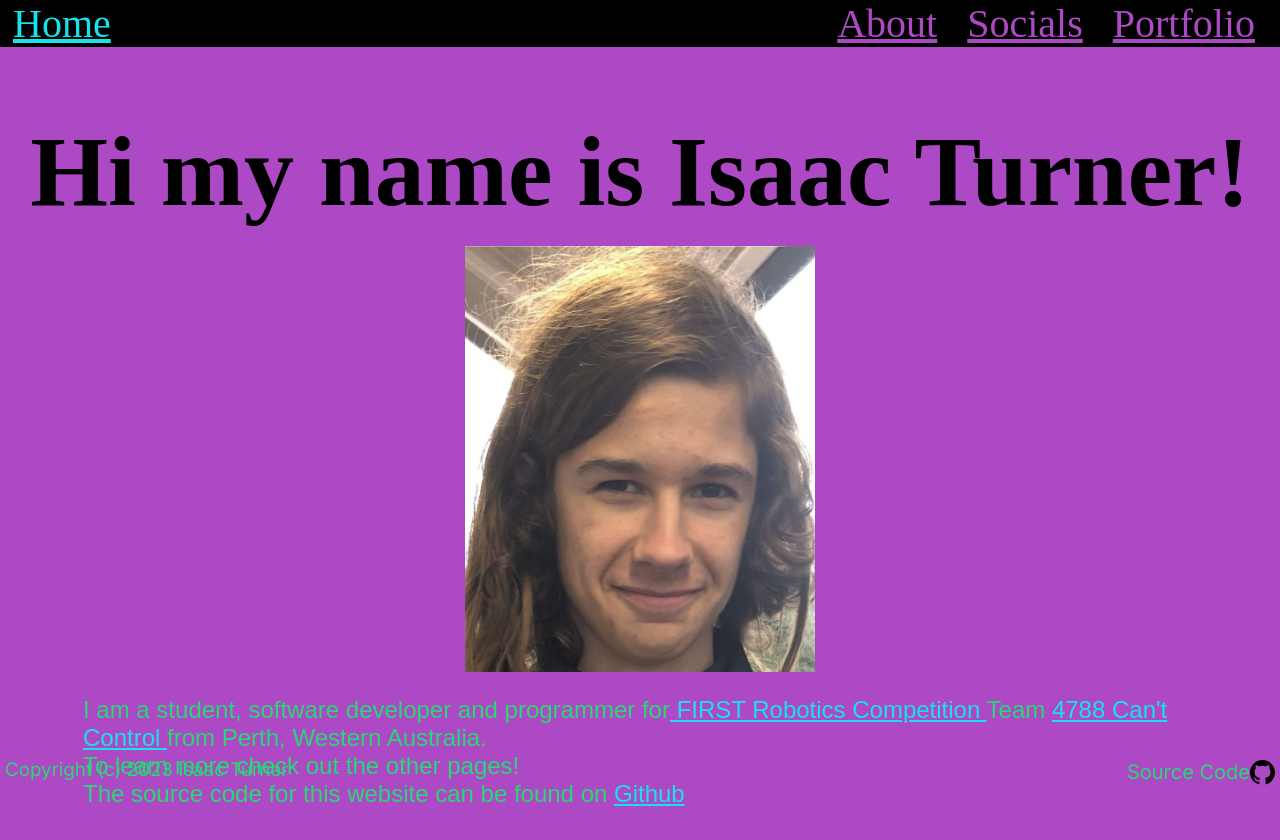
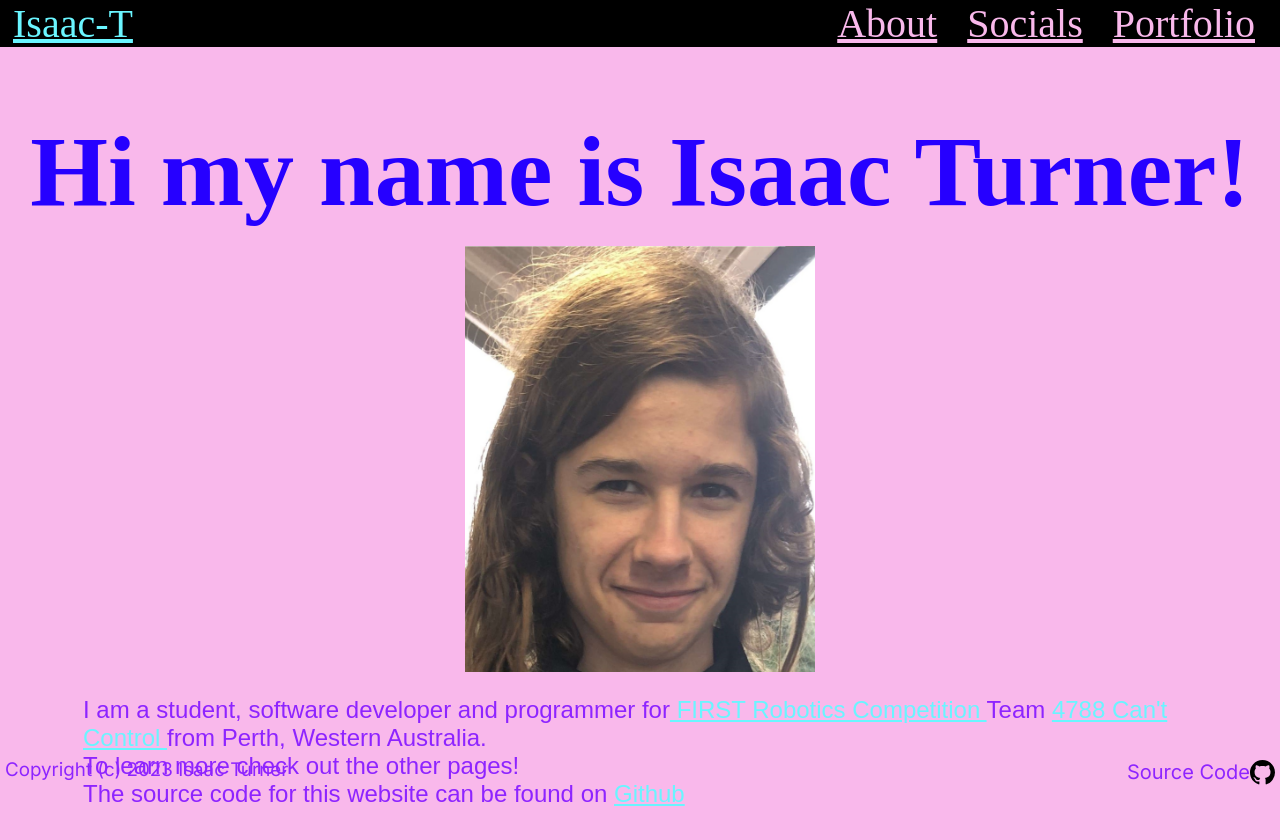
Before and after one commit to spacey-sooty/old-website, a Next.js app: page / in a window 1280 px wide. Shown: the top 840 px of the page. Built offline with nearby package versions, Linux system fonts and the light colour scheme; a web font is replaced by a local one.

Commit message:
updated some colour scheme stuff

```diff
--- a/src/components/navbar.tsx
+++ b/src/components/navbar.tsx
@@ -40,7 +40,7 @@ export default function Navbar() {
     <div className={styles.navbar}>
       <>
         <div>
-          <NavLink title="Home" url="/" />
+          <NavLink title="Isaac-T" url="/" />
         </div>
         <div className={styles.right}>
           {navbarData.pages.map((page) => (
--- a/src/styles/abstracts/colours.module.scss
+++ b/src/styles/abstracts/colours.module.scss
@@ -1,3 +1,4 @@
-$link-colour:rgb(23, 226, 236);
-$background-colour:rgb(174, 73, 197);;
-$root-colour:rgb(39, 216, 116);;
+$link-colour:rgb(106, 245, 255);
+$background-colour:rgb(249, 184, 235);
+$root-colour:rgb(142, 36, 255);
+$title-colour: rgb(38, 0, 255);
--- a/src/styles/globals.scss
+++ b/src/styles/globals.scss
@@ -17,7 +17,7 @@
 h1 {
   text-align: center;
   font-size: 250%;
-  color: black;
+  color: $title-colour;
 }
 
 h2 {
```
